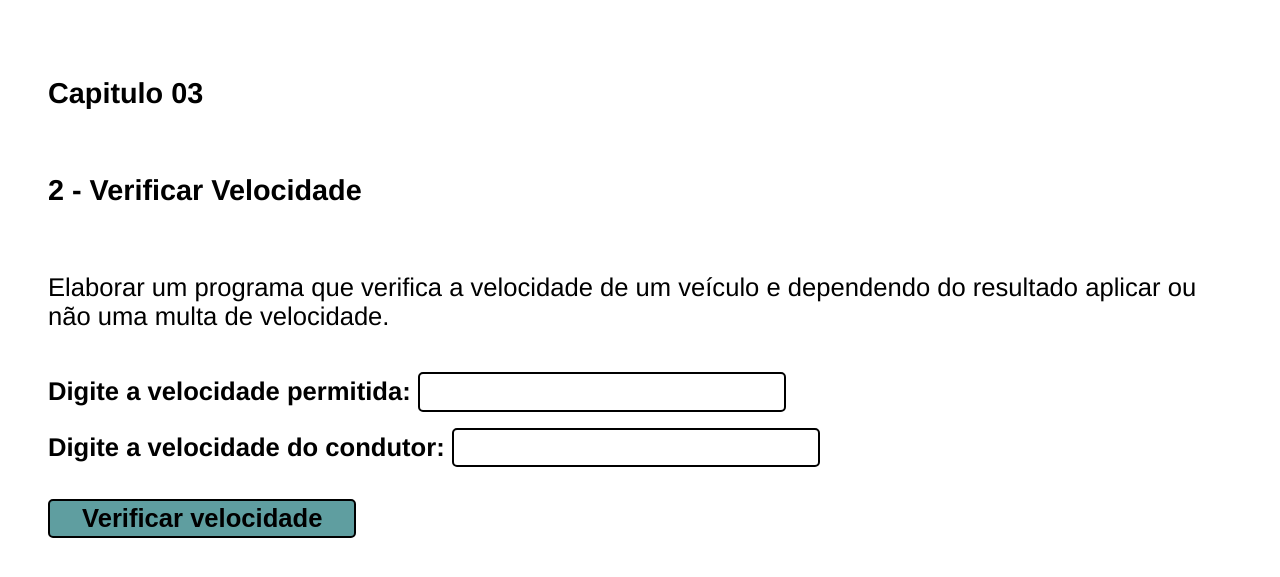
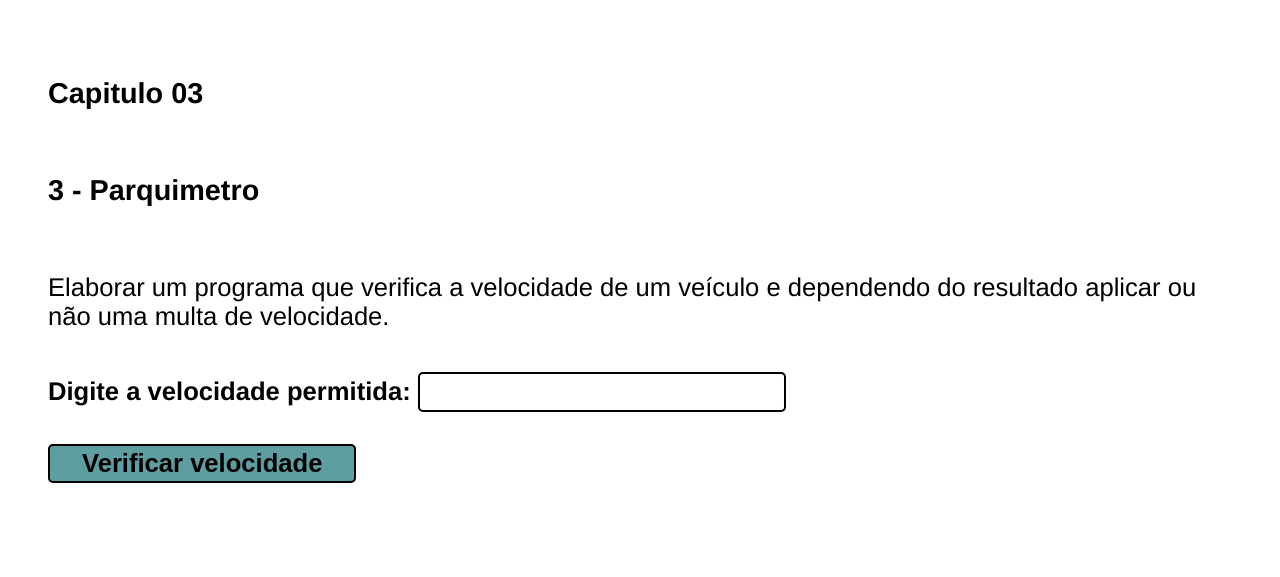
Before and after one commit to uryel-farias/Ecercicios-js, a website: page Livro-LP-e-Algoritmos/03-Condicionais/ex-02-verificar-velocidade/index.html in a window 1280 px wide. Shown: the part 93-670 px from the top of the page. Drawn offline with Linux system fonts and the light colour scheme.

Commit message:
Titulo do exercicio 3, parquimetro

```diff
--- a/Livro-LP-e-Algoritmos/03-Condicionais/ex-02-verificar-velocidade/index.html
+++ b/Livro-LP-e-Algoritmos/03-Condicionais/ex-02-verificar-velocidade/index.html
@@ -13,7 +13,7 @@
     </main>
     <section>
         <h2>Capitulo 03</h2>
-        <h2>2 - Verificar Velocidade</h2>
+        <h2>3 - Parquimetro</h2>
 
         <div class="exercicio-entradas">
             <p class="texto">
@@ -23,11 +23,6 @@
                 <label class="texto-entrada" for="velocidade_permitida">Digite a velocidade permitida:  </label>
                 <input class="campo-entrada" type="number" name="velocidade_permitida" id="velocidade_permitida">
             </div>
-            <div class="entradas">
-                <label class="texto-entrada" for="velocidade_condutor">Digite a velocidade do condutor: </label>
-                <input class="campo-entrada" type="number" name="velocidade_condutor" id="velocidade_condutor">
-            </div>
-
 
             <input type="button" value="Verificar velocidade" id="botao">
         </div>
```
